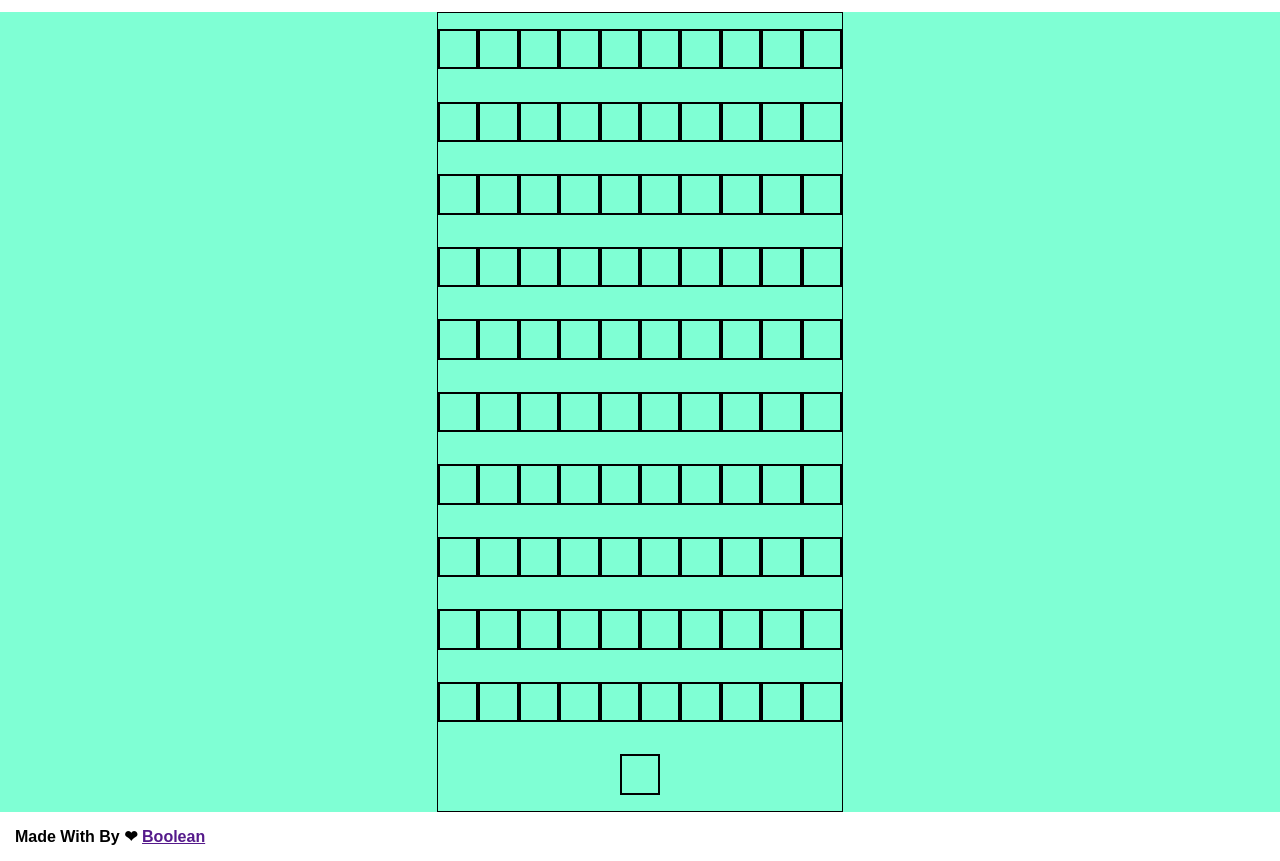
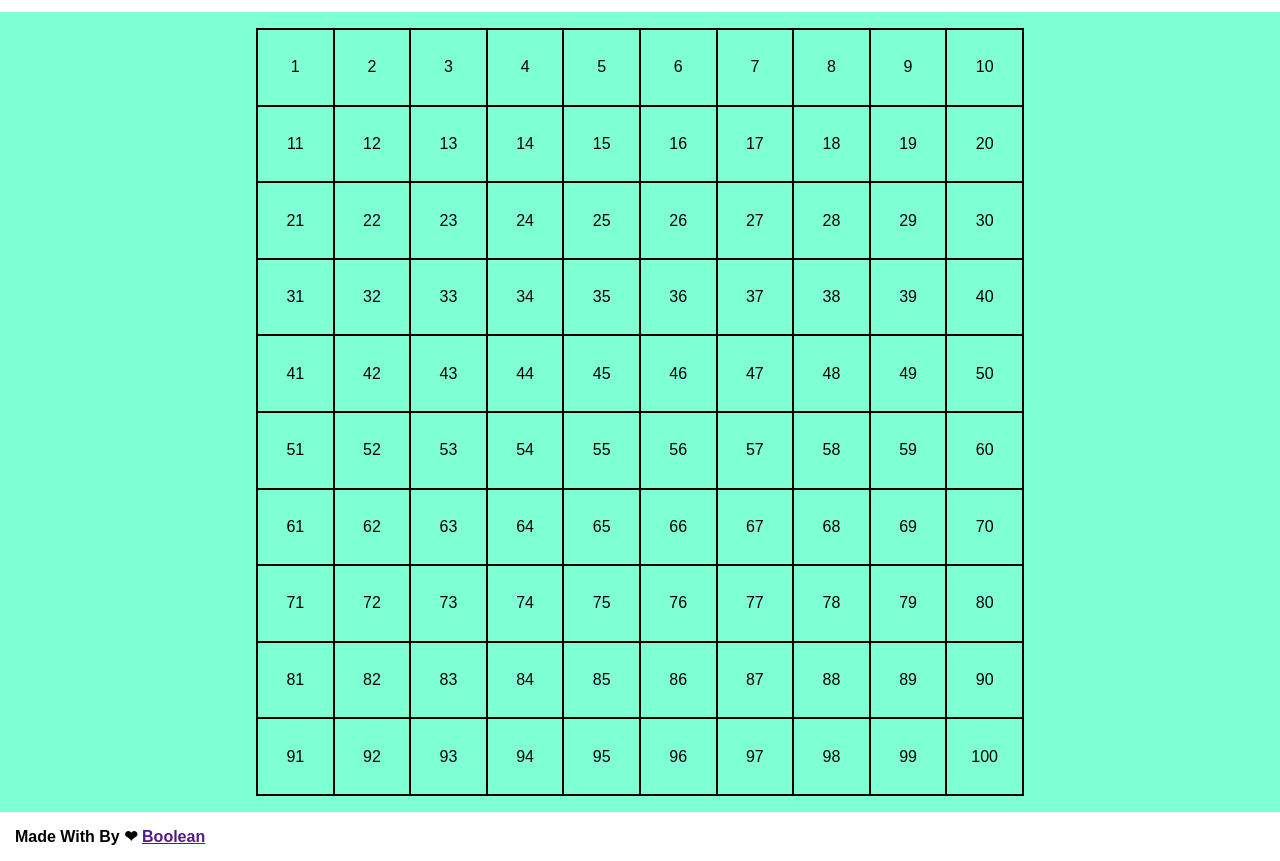
Before and after one commit to federicoverbicaro/js-campominato-grid, a plain HTML site: page index.html in a window 1280 px wide. Both pictures are taken after a click on the button "play". Shown: the part 78-939 px from the top of the page. Drawn offline with Linux system fonts and the light colour scheme.

Commit message:
feat:seconda parte

```diff
--- a/assets/css/style.css
+++ b/assets/css/style.css
@@ -41,6 +41,8 @@
     height: 100vh;
     background-color:rgb(127,255,212) ;
     display: flex;
+    align-items: center;
+
 
 }
 .active{
@@ -51,21 +53,22 @@
 }
 
 #griglia{
-    /* width: 100%; */
+    width: 60%;
     margin: 0 auto ;
     display: flex;
     border: 1px solid black;
-    justify-content: center;
-    align-items: center;
     flex-wrap:wrap;
 
 }
 
-#casella{
+.cubo{
     aspect-ratio: 1/1;
     width: 100%;
-    border: 2px solid black;
+    border: 1px solid black;
     flex-basis: calc(100% / 10);
+    display: flex;
+    align-items: center;
+    justify-content: center;
 
 }
 
--- a/assets/js/main.js
+++ b/assets/js/main.js
@@ -10,10 +10,17 @@ buttonHtml.addEventListener('click',function(){
     casellaHtml.classList.add("active")
 
 
-    for(let i = 0; i <= 99; i++){
-        let casellaHtml =  document.createElement("div")
-        casellaHtml.id = "casella"
-        grigliHtml.appendChild(casellaHtml)
+})
 
-     }
-})
+
+for(let i = 1; i <= 100; i++){
+
+    let casellaHtml =  document.createElement("div")
+
+    casellaHtml.classList = ("cubo")
+
+    casellaHtml.innerText = i
+
+    grigliHtml.appendChild(casellaHtml)
+
+ }
--- a/index.html
+++ b/index.html
@@ -50,8 +50,8 @@
         <div class="container-main">
             <div id="griglia" class="active deactivate">
 
-                <div id="casella"  class="active deactivate" >
-                </div>
+                <!-- <div id="casella"  class="cubo active deactivate" >
+                </div> -->
 
             </div>
         </div>
```
